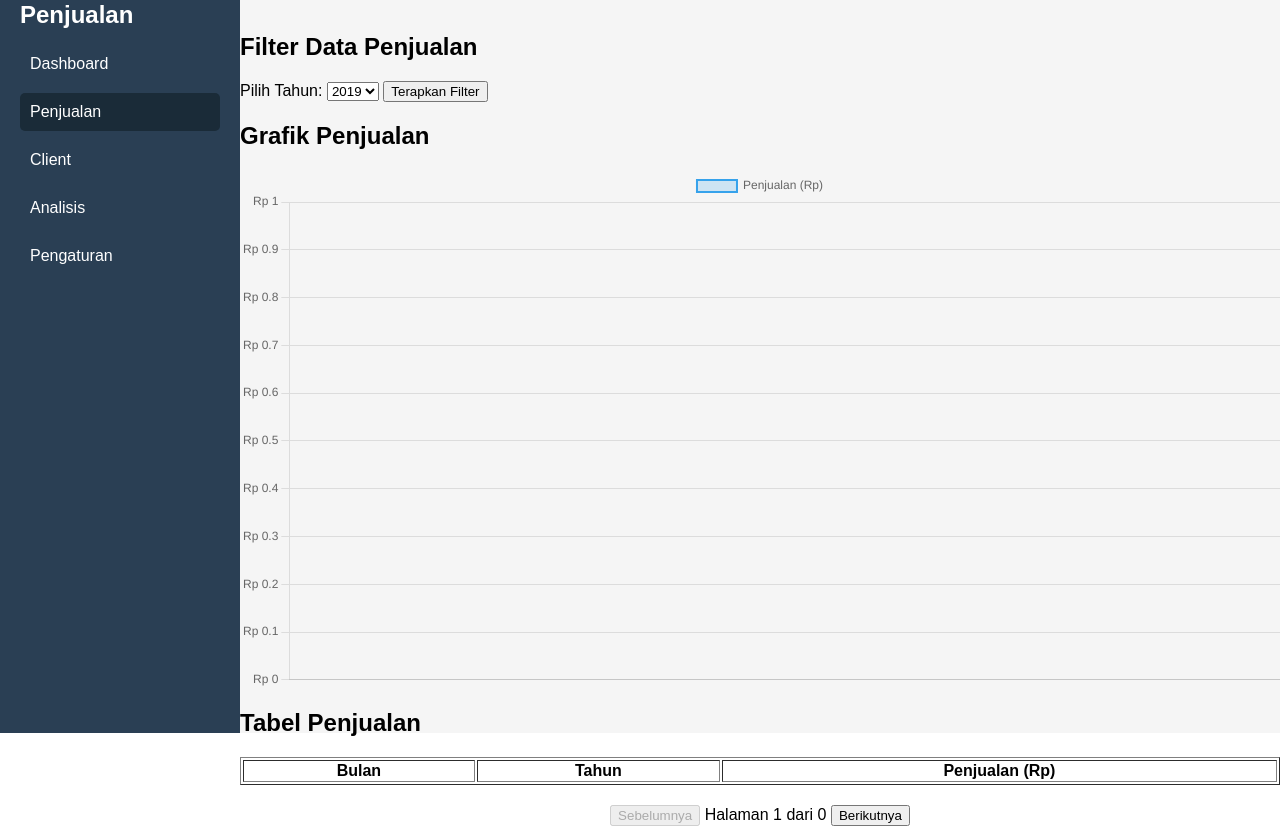
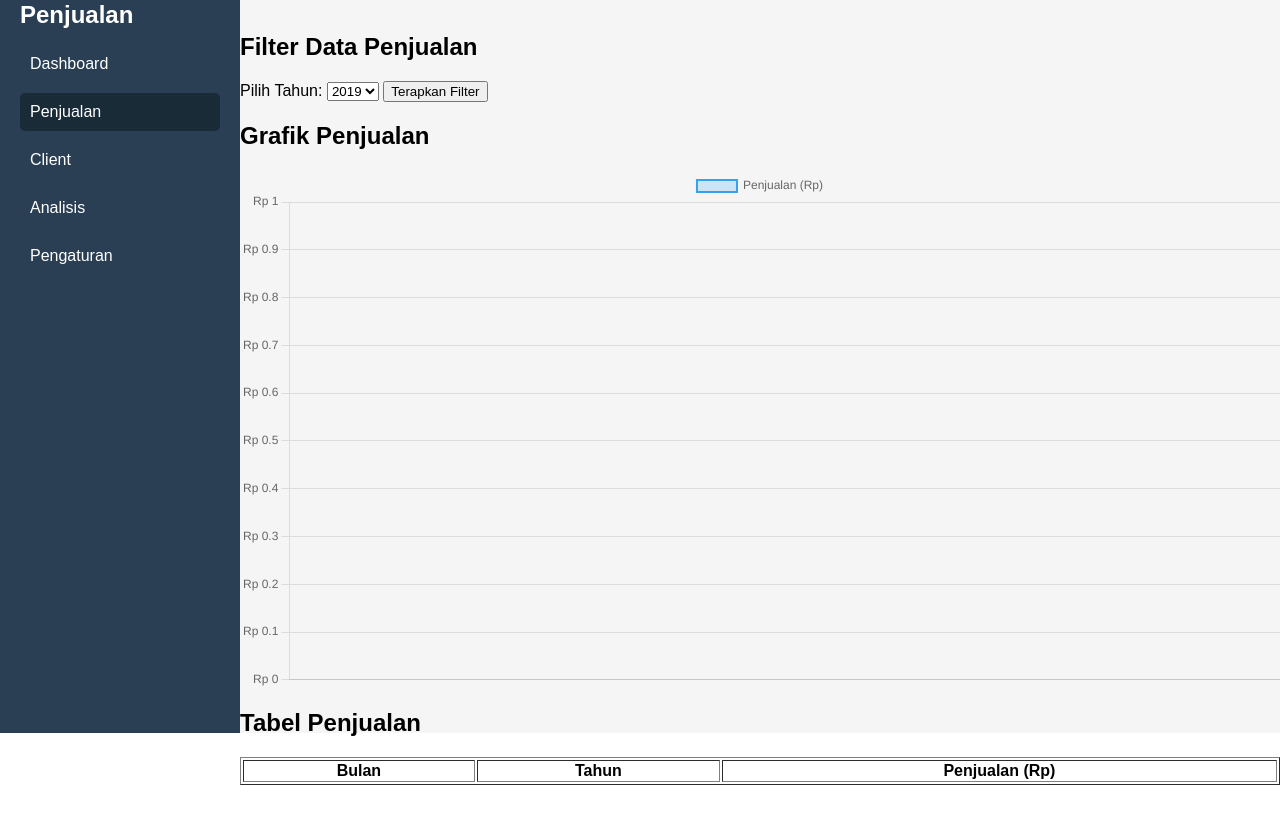
Before and after one commit to renz93/sales-report-app, a plain HTML site: page multi_sales.html in a window 1280 px wide. Both pictures are taken after a click on the button "Terapkan Filter". Shown: the part 67-893 px from the top of the page. After the commit the page ends 852 px from the top, so only its background shows below. Drawn offline with nearby package versions, Linux system fonts and the light colour scheme; no server answers.

Commit message:
Update multi_sales.html

```diff
--- a/multi_sales.html
+++ b/multi_sales.html
@@ -65,12 +65,6 @@
             <!-- Data dari Firebase akan ditambahkan di sini -->
           </tbody>
         </table>
-        <!-- Pagination -->
-        <div id="pagination" style="text-align: center; margin-top: 20px;">
-          <button id="prevPage">Sebelumnya</button>
-          <span id="pageInfo">Halaman 1</span>
-          <button id="nextPage">Berikutnya</button>
-        </div>
       </section>
     </main>
   </div>
@@ -98,17 +92,11 @@
     // HTML Elements
     const salesTableBody = document.getElementById('salesTableBody');
     const salesChartCanvas = document.getElementById('salesChart');
-    const pageInfo = document.getElementById('pageInfo');
     const filterYear = document.getElementById('filterYear');
     const applyFilterBtn = document.getElementById('applyFilter');
-    const prevPageBtn = document.getElementById('prevPage');
-    const nextPageBtn = document.getElementById('nextPage');
 
     let salesData = [];
     let filteredData = [];
-    let currentPage = 1;
-    const rowsPerPage = 5;
-    let salesChart;
 
     // Listen to Firebase data
     onValue(salesRef, (snapshot) => {
@@ -123,19 +111,19 @@
     function filterSales() {
       const selectedYear = filterYear.value;
       filteredData = salesData.filter(item => item.year === selectedYear);
-      currentPage = 1; // Reset to first page
+
+      // Show an alert with the year and the number of data entries
+      alert(`Filter untuk Tahun ${selectedYear} diterapkan. Ditemukan ${filteredData.length} data.`);
+
+      // Update table and chart
       displayTable();
       updateSalesChart();
     }
 
-    // Function to display table with pagination
+    // Function to display table
     function displayTable() {
-      const start = (currentPage - 1) * rowsPerPage;
-      const end = start + rowsPerPage;
-      const paginatedData = filteredData.slice(start, end);
-
       salesTableBody.innerHTML = '';
-      paginatedData.forEach((item) => {
+      filteredData.forEach((item) => {
         const row = `
           <tr>
             <td>${item.month}</td>
@@ -145,17 +133,6 @@
         `;
         salesTableBody.innerHTML += row;
       });
-
-      pageInfo.innerText = `Halaman ${currentPage} dari ${Math.ceil(filteredData.length / rowsPerPage)}`;
-      prevPageBtn.disabled = currentPage === 1;
-      nextPageBtn.disabled = currentPage === Math.ceil(filteredData.length / rowsPerPage);
-    }
-
-    // Function to handle pagination
-    function changePage(direction) {
-      const maxPage = Math.ceil(filteredData.length / rowsPerPage);
-      currentPage = Math.max(1, Math.min(maxPage, currentPage + direction));
-      displayTable();
     }
 
     // Function to update chart
@@ -163,11 +140,7 @@
       const labels = filteredData.map(item => item.month);
       const sales = filteredData.map(item => item.sales);
 
-      if (salesChart) {
-        salesChart.destroy();
-      }
-
-      salesChart = new Chart(salesChartCanvas, {
+      new Chart(salesChartCanvas, {
         type: 'line',
         data: {
           labels: labels,
@@ -196,8 +169,6 @@
 
     // Event Listeners
     applyFilterBtn.addEventListener('click', filterSales);
-    prevPageBtn.addEventListener('click', () => changePage(-1));
-    nextPageBtn.addEventListener('click', () => changePage(1));
   </script>
 </body>
 </html>
```
